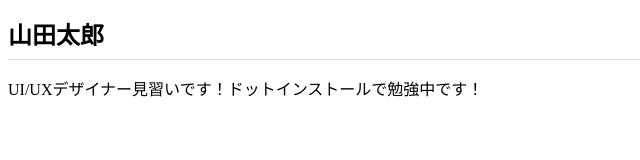
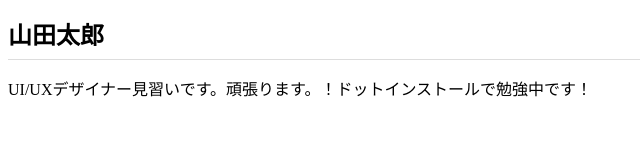
Before and after one commit to kitibee/kitibee.github.io, a plain HTML site: page index.html in a window 1280 px wide. Shown: the whole page, without its empty margins (0-640 px from the left). Drawn offline with Linux system fonts and the light colour scheme.

Commit message:
Add files via upload

```diff
--- a/index.html
+++ b/index.html
@@ -7,6 +7,6 @@
 </head>
 <body>
   <h1>山田太郎</h1>
-  <p>UI/UXデザイナー見習いです！ドットインストールで勉強中です！</p>
+  <p>UI/UXデザイナー見習いです。頑張ります。！ドットインストールで勉強中です！</p>
 </body>
 </html>
```
